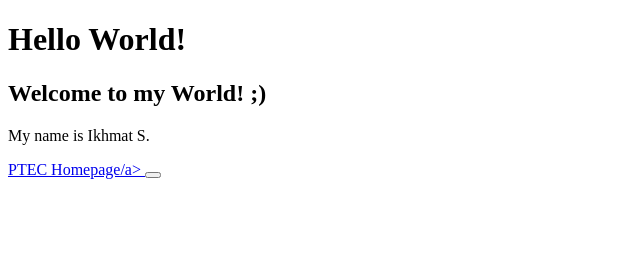
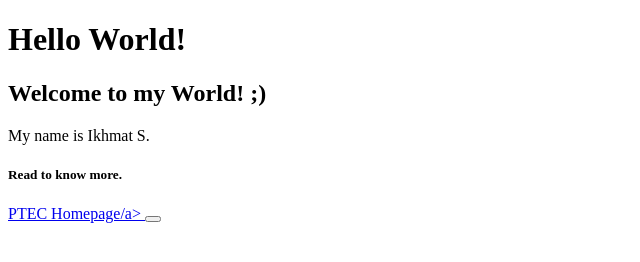
Before and after one commit to IkhmatS/firstwebproject-current, a plain HTML site: page index.html in a window 1280 px wide. Shown: the whole page, without its empty margins (0-640 px from the left). Drawn offline with Linux system fonts and the light colour scheme.

Commit message:
changed header

```diff
--- a/index.html
+++ b/index.html
@@ -9,6 +9,7 @@
     <h1>Hello World!</h1>
     <h2>Welcome to my World! ;)</h2>
   <p>My name is Ikhmat S.</p>
+  <h5>Read to know more.</h5>
 <a href="https://www.pembinatrails.ca/earlycollege"> PTEC Homepage/a>
 
   <button>
```
